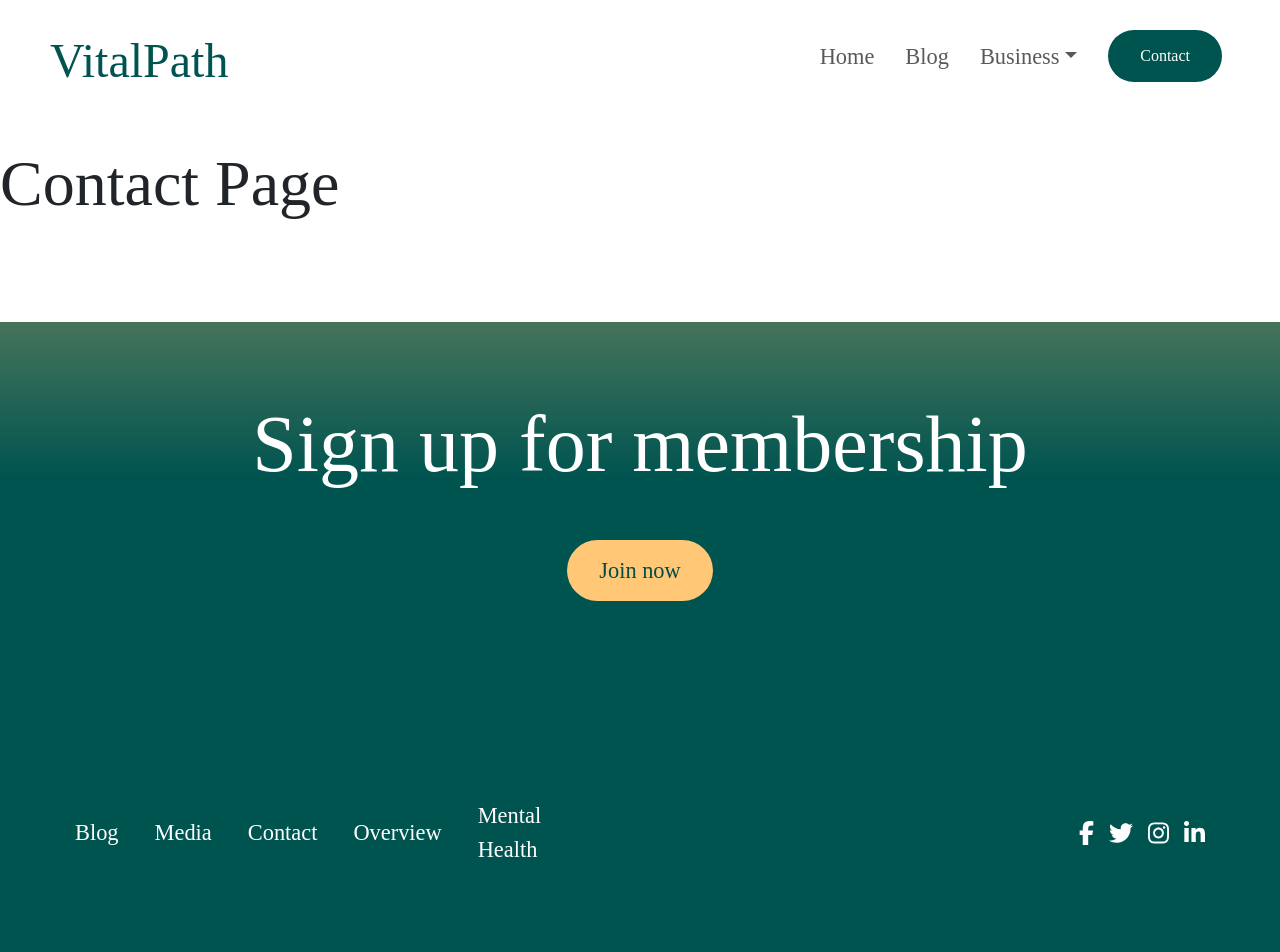
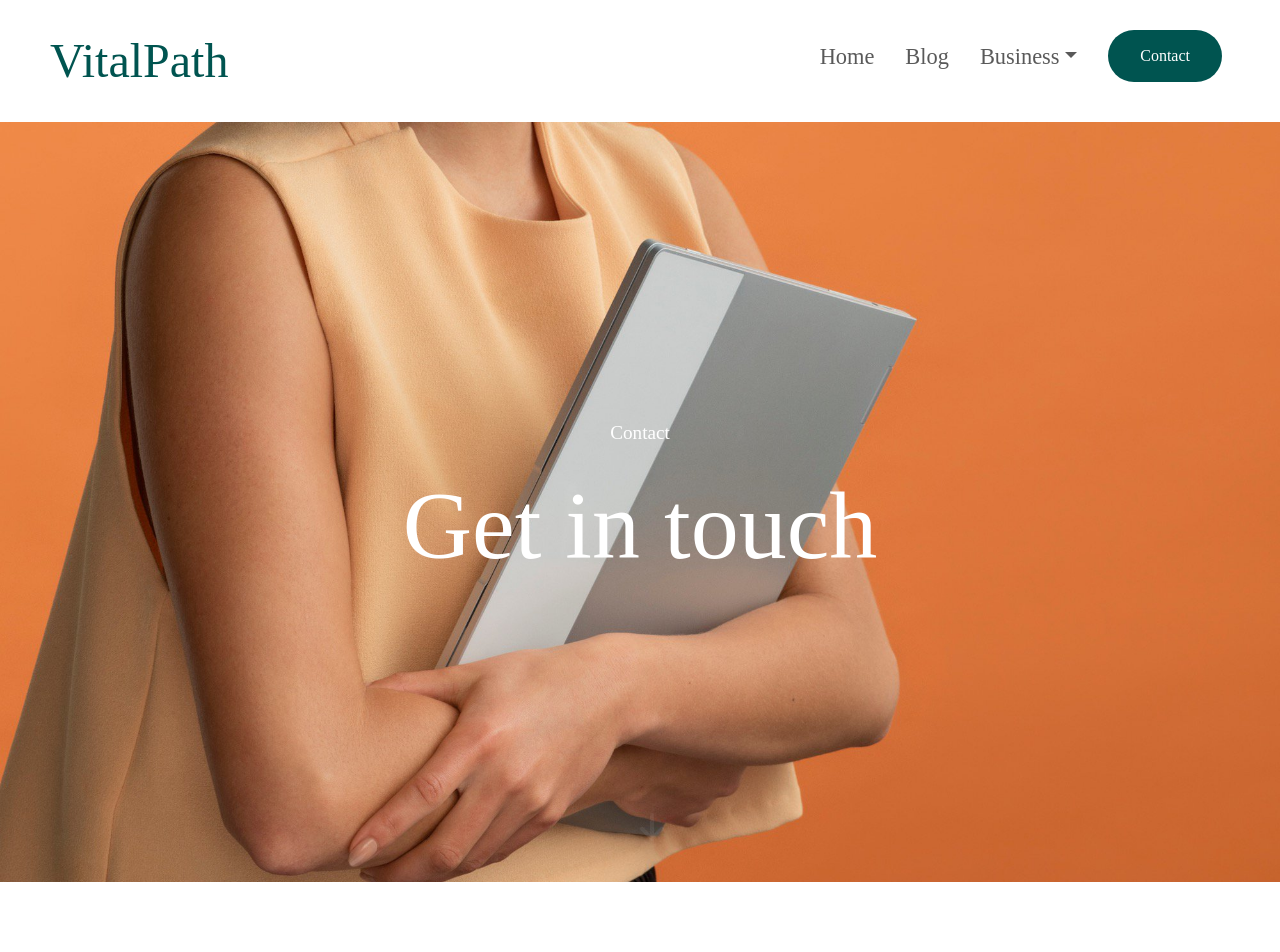
Before and after one commit to LinoKhan1/healthcare, a React (Vite) app: page /contact in a window 1280 px wide. Shown: the top 952 px of the page. Built offline with nearby package versions, Linux system fonts and the light colour scheme; a web font is replaced by a local one.

Commit message:
feat(contact-page): added styles and images

```diff
--- a/src/pages/contact/Contact.jsx
+++ b/src/pages/contact/Contact.jsx
@@ -1,10 +1,108 @@
 import React from "react";
+import './contact.scss';
+import { FontAwesomeIcon } from "@fortawesome/react-fontawesome";
+import { faArrowDown } from "@fortawesome/free-solid-svg-icons";
 
 const Contact = () => {
 
+    const scrollToHelpSection = () => {
+        document.querySelector(".help-section").scrollIntoView({ behavior: "smooth" });
+    };
+
+
     return (
         <div>
-            <h1>Contact Page</h1>
+            <div className="contact-page">
+                {/** Hero Section */}
+                <div className="hero-section">
+                    <section className="section">
+                        <h3>
+                            Contact
+                        </h3>
+                        <h1>Get in touch</h1>
+                        <div className="arrow-down" onClick={scrollToHelpSection}>
+                            <FontAwesomeIcon icon={faArrowDown} />
+                        </div>
+                    </section>
+                </div>
+                {/** Help Section */}
+                <div className="help-section">
+                    <section className="section">
+                        <div className="title">
+                            <h1 className="display-1">We’re here to help</h1>
+                        </div>
+                        <div className="info">
+                            <h2>Already a member?</h2>
+                            <p> You can use the app (iPhone or Android) or website to book, cancel, and reschedule In-Office or Remote Visits as well as send messages to your provider. You can also get 24/7 on-demand care with Video Chat in the app. We are also available via chat or call us anytime day or night at 1-888-ONEMED1.</p>
+                            <p>Not a member yet, sign up today! Have questions or want to learn more? Please call us at 888-663-6331 opt 2.</p>
+                            <h2>Insurance Help</h2>
+                            <p>Use our insurance finder to see the plans we accept.</p>
+                            <h2>Billing Help</h2>
+                            <p>Have a billing question? Send us a chat or please call us at 888-663-6331 opt 1</p>
+                            <h2>Office and Lab hours</h2>
+                            <p>Please use the app (iPhone or Android) or website for the most up to date information</p>
+                            <h2>                                Medical Records
+                            </h2>
+                            <p>                                Need your Medical Records? Please use the app (iPhone or Android) or website to download your records or need us to send your records for you please fill out a request form (English or Spanish) and email it to us at medicalrecords@onemedical.com. Our fax number is (415) 252-7176.
+                            </p>
+                            <h2>                                Technical issues
+                            </h2>
+                            <p>                                Having trouble with the One Medical app or your online account? Please email our team at techsupport@onemedical.com.
+                            </p>
+                            <h2>                                For questions about Amazon One Medical Pay Per Visit
+                            </h2>
+                            <p>                                Amazon One Medical Pay-per-visit is available to Prime and non-Prime members. For questions or more information please call 888-663-6331 opt 3. Hours of Operation: 8 AM to 10 PM ET weekdays; 10 AM to 8 PM ET weekends and bank holidays.
+                            </p>
+                            <h2>                                Feedback
+                            </h2>
+                            <p> We aim to provide you with the highest quality care and service. Please email us at feedback@onemedical.com if you have any feedback you would like to share.
+                            </p>
+                        </div>
+                    </section>
+
+
+                </div>
+                {/** Contact Info Section */}
+                <div className="contact-info-section">
+                    <section className="section">
+                        <div className="title">
+                            <h1 className="display-1">Contact Information</h1>
+                        </div>
+                        <h2>Office Headquarters</h2>
+                        <h3>San Francisco, West Coast Headquarters</h3>
+                        <p>One Embarcadero Center</p>
+                        <p>Suite 1900</p>
+                        <p>San Francisco, CA 94111
+                        </p>
+                        <h2>Fax Number</h2>
+                        <p> Please fax document related inquires to (415) 252-7176.</p>
+
+                        <h2>For Employers</h2>
+                        <p>To learn more about how you can partner with One Medical for your business, please fill out the form and our team will be in touch with you as soon as possible.</p>
+
+                        <h2>Careers</h2>
+                        <p>To learn more about how you can become part of the One Medical team, please visit our careers page to see all open positions.
+                        </p>
+                        <h2>Media Inquiries</h2>
+                        <p>For general media inquires, please contact our team at press@onemedical.com.</p>
+
+                        <h2>Purchasing Inquiries</h2>
+                        <p>To begin a supplier partnership with One Medical, please send an email to StrategicSourcing@onemedical.com including your company name and contact information. A One Medical team member will follow up with you as soon as possible.</p>
+                    </section>
+
+                </div>
+                {/** Membership Section */}
+                <div className="member-section">
+                    <section className="section">
+                        <h1 className="display-1">Get started with One Medical today</h1>
+                        <span>
+                            <button className="secondary-btn">Membership sign-up</button>
+                            <button className="secondary-btn">For employers</button>
+                        </span>
+                    </section>
+
+                </div>
+            </div>
         </div>
     );
 
--- a/src/pages/contact/contact.scss
+++ b/src/pages/contact/contact.scss
@@ -0,0 +1,78 @@
+// Conatct Page
+
+.hero-section {
+
+    background-image: url('../../assets/images/contact-hero-img.jpg');
+    background-size: cover;
+    color: #fff;
+    padding: 200px 0;
+    text-align: center;
+
+    h1 {
+        font-size: 6rem;
+    }
+
+    h3 {
+        color: #fff;
+    }
+
+    .arrow-down {
+        position: absolute;
+
+        bottom: -150px;
+        left: 50%;
+        transform: translateX(-50%);
+        font-size: 2rem;
+        color: #fff;
+        cursor: pointer;
+        animation: circular 2s infinite;
+
+        &:hover {
+            color: #004D49;
+        }
+    }
+
+    @keyframes circular {
+        0% {
+            opacity: 1;
+            transform: translateY(0);
+        }
+        50% {
+            opacity: 0;
+            transform: translateY(20px);
+        }
+        51% {
+            opacity: 0;
+            transform: translateY(-20px);
+        }
+        100% {
+            opacity: 1;
+            transform: translateY(0);
+        }
+    }
+
+}
+
+.help-section,
+.contact-info-section {
+    .section {
+        width: 70%;
+        margin: auto;
+        color: #004D49;
+    }
+}
+.contact-info-section{
+    .section{
+        padding-top:0;
+    }
+}
+
+.member-section{
+    background-color: #005450;
+    color: #fff;
+    text-align: center;
+    h1{
+        width: 50%;
+        margin: auto;
+    }
+}
```
Also changed, not shown: src/assets/images/contact-hero-img.jpg (added).
